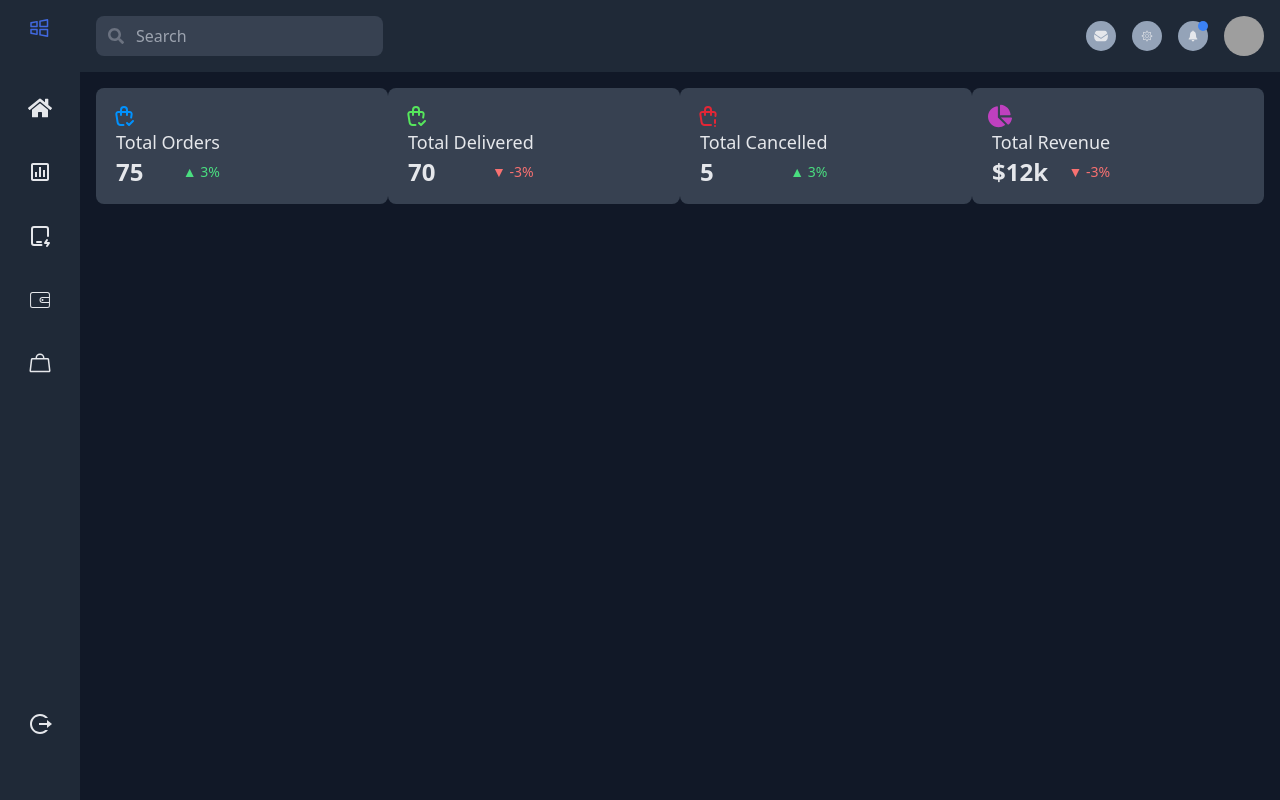
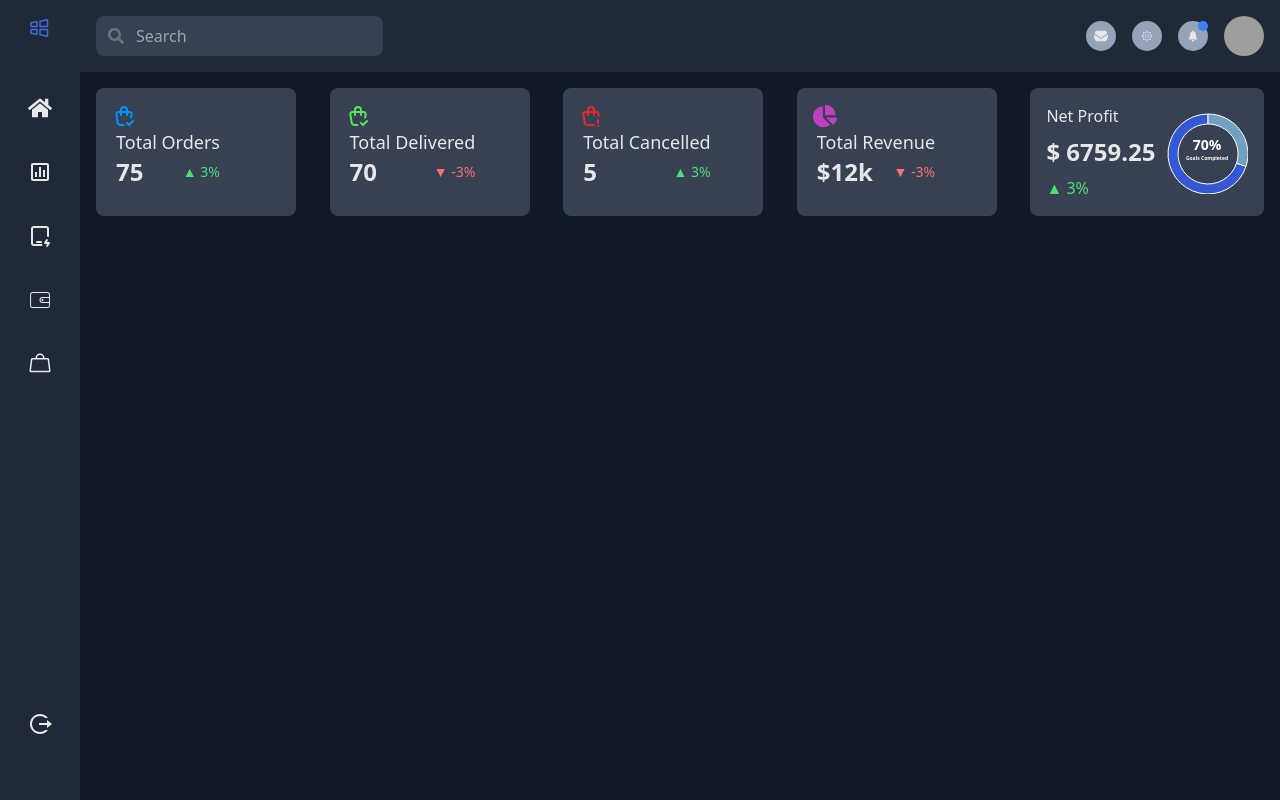
Before and after one commit to ay690/Fitpeo_Assignment, a React (Create React App) app: page / in a window 1280 px wide. Built offline with nearby package versions, Linux system fonts and the light colour scheme; grey boxes are pictures that could not be loaded.

Commit message:
UI: net profit component

```diff
--- /dev/null
+++ b/src/components/NetProfit.jsx
@@ -0,0 +1,41 @@
+import React from "react";
+import { PieChart, Pie, Cell } from "recharts";
+
+const NetProfit = () => {
+  const data = [{ value: 70 }, { value: 30 }];
+
+  return (
+    <div className="bg-gray-700 p-4 rounded-lg max-w-[400px]">
+      <div className="flex justify-between items-start">
+        <div className="flex flex-col items-start gap-2">
+          <h3 className="text text-md">Net Profit</h3>
+          <h2 className="text-2xl font-bold">$ 6759.25</h2>
+          <h3 className="text-green-400">▲ 3%</h3>
+        </div>
+        <div className="relative">
+          <PieChart width={90} height={90}>
+            <Pie
+              data={data}
+              cx={45}
+              cy={45}
+              innerRadius={30}
+              outerRadius={40}
+              startAngle={90}
+              endAngle={450}
+              dataKey="value"
+            >
+              <Cell key="filled" fill="#3457D5" />
+              <Cell key="unfilled" fill="#72A0C1" />
+            </Pie>
+          </PieChart>
+          <div className="absolute -inset-3 flex flex-col items-center justify-center text-white font-bold ml-2">
+            <span className="text-sm">70%</span>
+            <span className="text-[5px]">Goals Completed</span>
+          </div>
+        </div>
+      </div>
+    </div>
+  );
+};
+
+export default NetProfit;
--- a/src/components/OverviewCards.jsx
+++ b/src/components/OverviewCards.jsx
@@ -1,6 +1,7 @@
 import React from "react";
 import { FaChartPie } from "react-icons/fa";
 import { TbShoppingBagCheck, TbShoppingBagExclamation } from "react-icons/tb";
+import NetProfit from "./NetProfit";
 
 const cards = [
   {
@@ -35,11 +36,11 @@ const cards = [
 
 const OverviewCards = () => {
   return (
-    <div className="grid grid-cols-1 sm:grid-cols-2 lg:grid-cols-4 ">
+    <div className="grid grid-cols-1 sm:grid-cols-2 lg:grid-cols-5">
       {cards.map((card, index) => (
         <div
           key={index}
-          className={`p-4 rounded-lg ${card.bgColor} max-w-[300px]`}
+          className={`p-4 rounded-lg ${card.bgColor} max-w-[200px]`}
         >
           <div className="flex flex-col  items-start space-x-1 ">
             <div className="text-2xl">{card.icon}</div>
@@ -59,6 +60,8 @@ const OverviewCards = () => {
           </div>
         </div>
       ))}
+
+      <NetProfit />
     </div>
   );
 };
```
